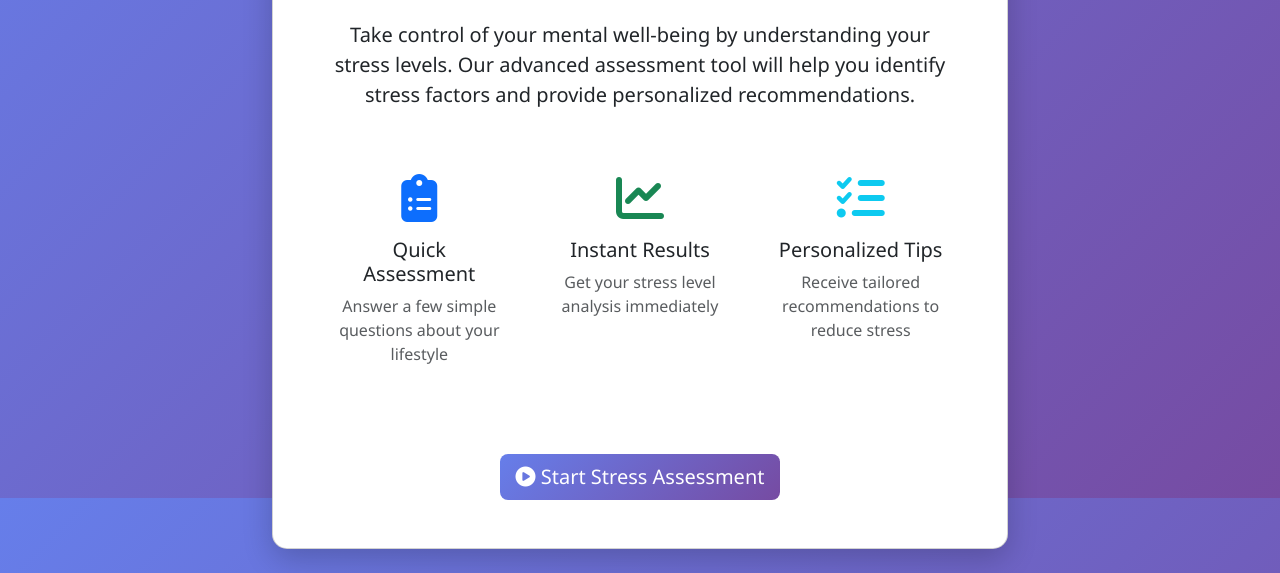
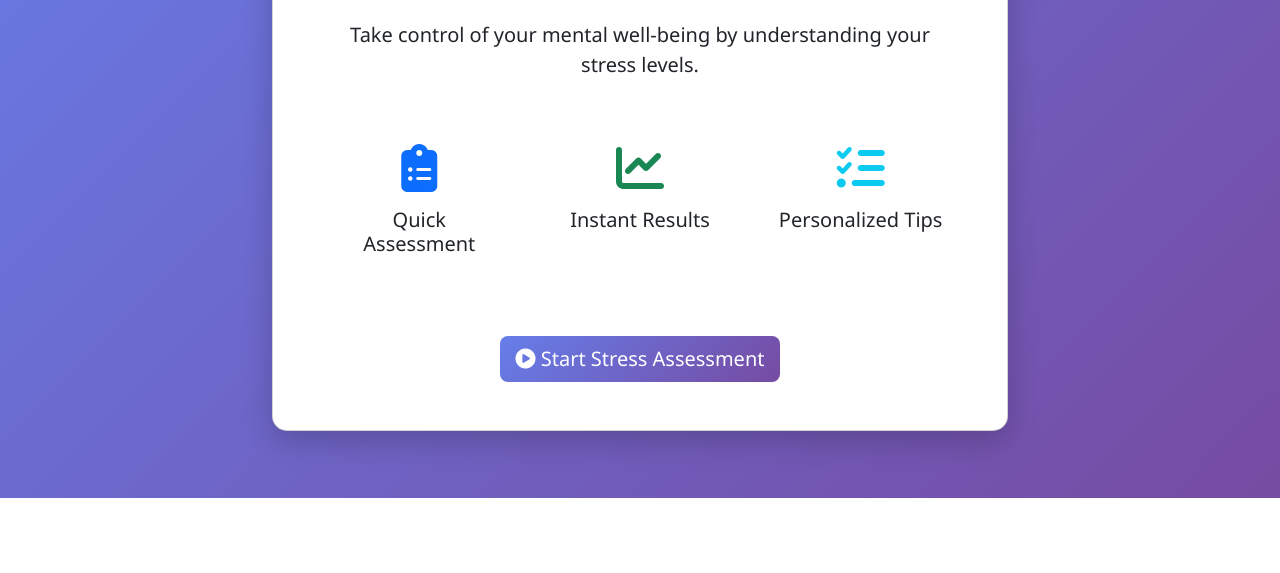
Before and after one commit to OmarBouchoucha0/StressLevelPredictor, a PHP site: the page made by templates/home/index.html.twig in a window 1280 px wide. Shown: the part 302-875 px from the top of the page. After the commit the page ends 800 px from the top, so only its background shows below. Run offline with PHP 8.4, Linux system fonts and the light colour scheme; the template is opened without the code that fills it, so the values that code supplies are empty; some libraries are stand-ins or nearby versions.

Commit message:
polishing some css

```diff
--- a/templates/base_auth.html.twig
+++ b/templates/base_auth.html.twig
@@ -32,7 +32,7 @@
     {% endblock %}
 </head>
 <body>
-    <div class="container ">
+    <div class="container mt-4 mb-20">
         {% block body %}{% endblock %}
     </div>
 
--- a/templates/home/index.html.twig
+++ b/templates/home/index.html.twig
@@ -11,8 +11,6 @@
                 <h1 class="display-4 mb-4">Welcome, {{ user.fullName }}!</h1>
                 <p class="lead mb-4">
                     Take control of your mental well-being by understanding your stress levels.
-                    Our advanced assessment tool will help you identify stress factors and provide
-                    personalized recommendations.
                 </p>
 
                 <div class="row mt-5 mb-4">
@@ -20,21 +18,18 @@
                         <div class="p-3">
                             <i class="fas fa-clipboard-list fa-3x text-primary mb-3"></i>
                             <h5>Quick Assessment</h5>
-                            <p class="text-muted">Answer a few simple questions about your lifestyle</p>
                         </div>
                     </div>
                     <div class="col-md-4 mb-3">
                         <div class="p-3">
                             <i class="fas fa-chart-line fa-3x text-success mb-3"></i>
                             <h5>Instant Results</h5>
-                            <p class="text-muted">Get your stress level analysis immediately</p>
                         </div>
                     </div>
                     <div class="col-md-4 mb-3">
                         <div class="p-3">
                             <i class="fas fa-tasks fa-3x text-info mb-3"></i>
                             <h5>Personalized Tips</h5>
-                            <p class="text-muted">Receive tailored recommendations to reduce stress</p>
                         </div>
                     </div>
                 </div>
```
